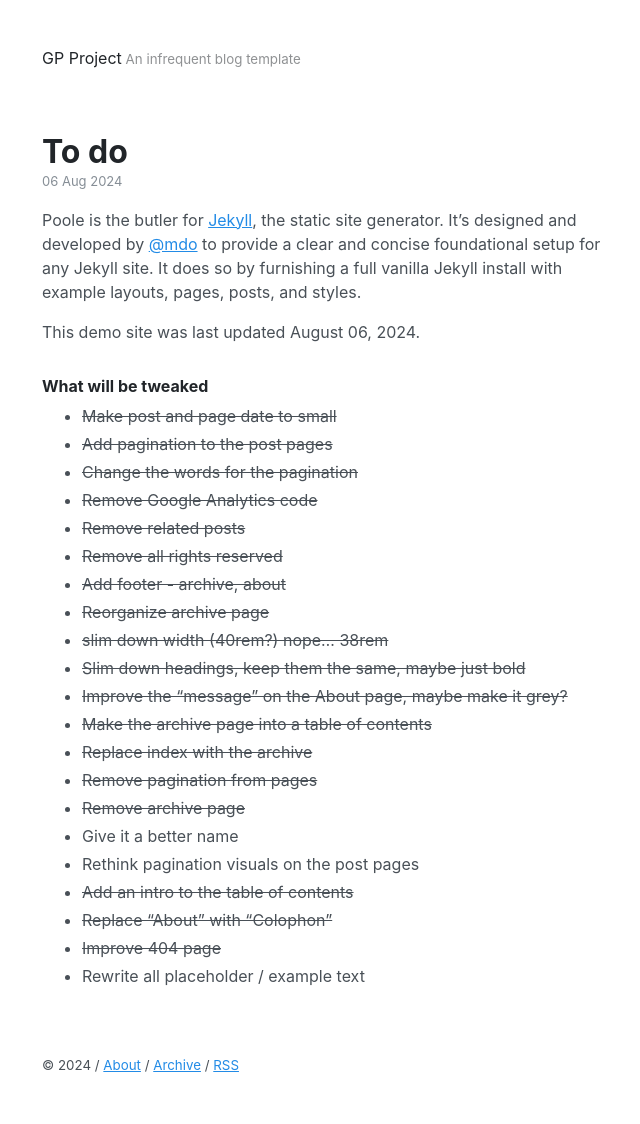
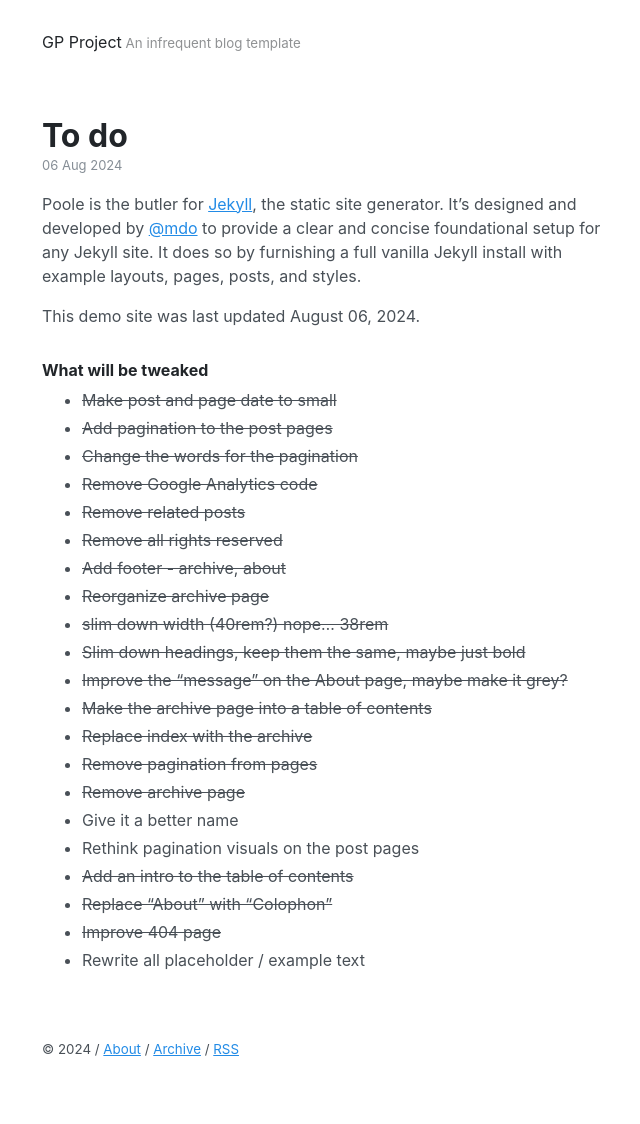
Before and after one commit to akmolteni/gp, a Jekyll site: the page built from index.html, in a window 1280 px wide. Shown: the whole page, without its empty margins (318-958 px from the left). Built offline with Jekyll 4.4.1, drawn with Linux system fonts in a browser that asks for light colours; the list of posts is cut into pages by our own code.

Commit message:
Update _masthead.scss

```diff
--- a/_sass/_masthead.scss
+++ b/_sass/_masthead.scss
@@ -3,7 +3,7 @@
 // Super small header above the content for site name and short description.
 
 .masthead {
-  padding-top: var(--spacer);
+  /* padding-top: var(--spacer); */
   padding-bottom: var(--spacer);
   margin-bottom: var(--spacer-3);
 }
```
